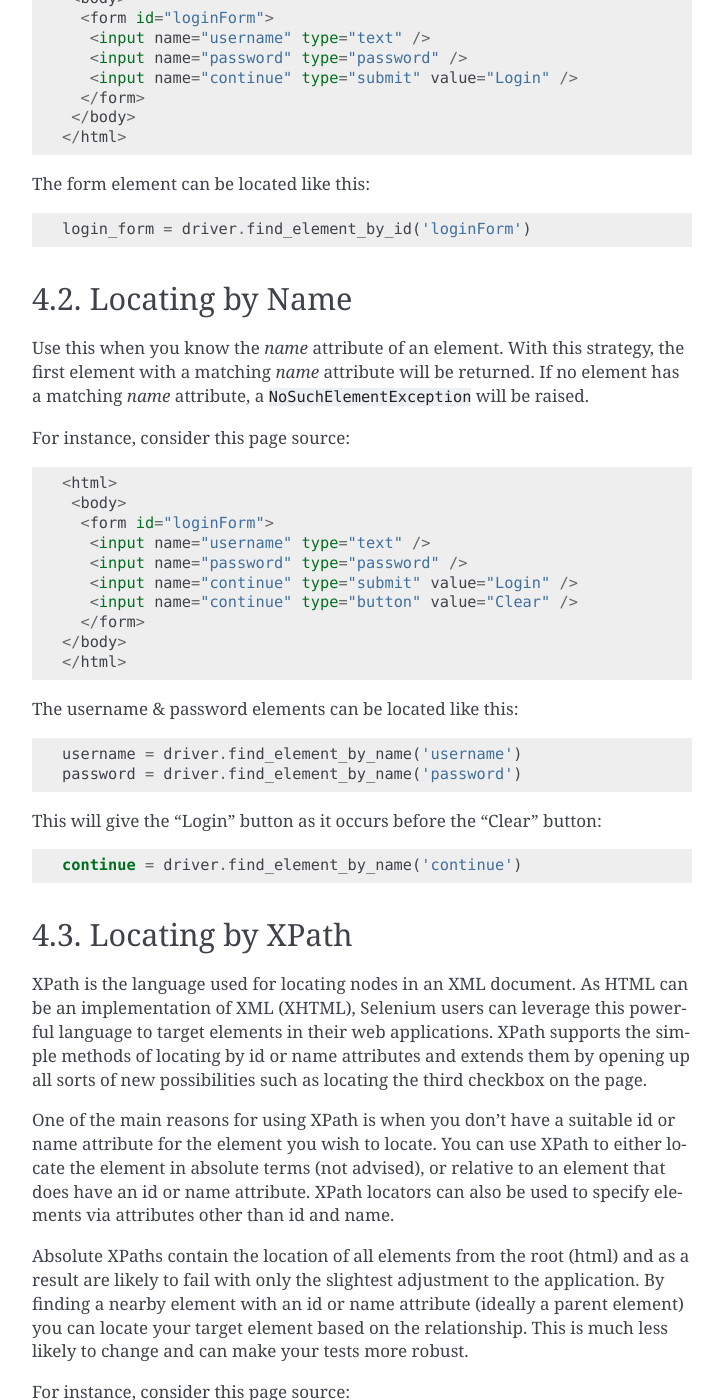
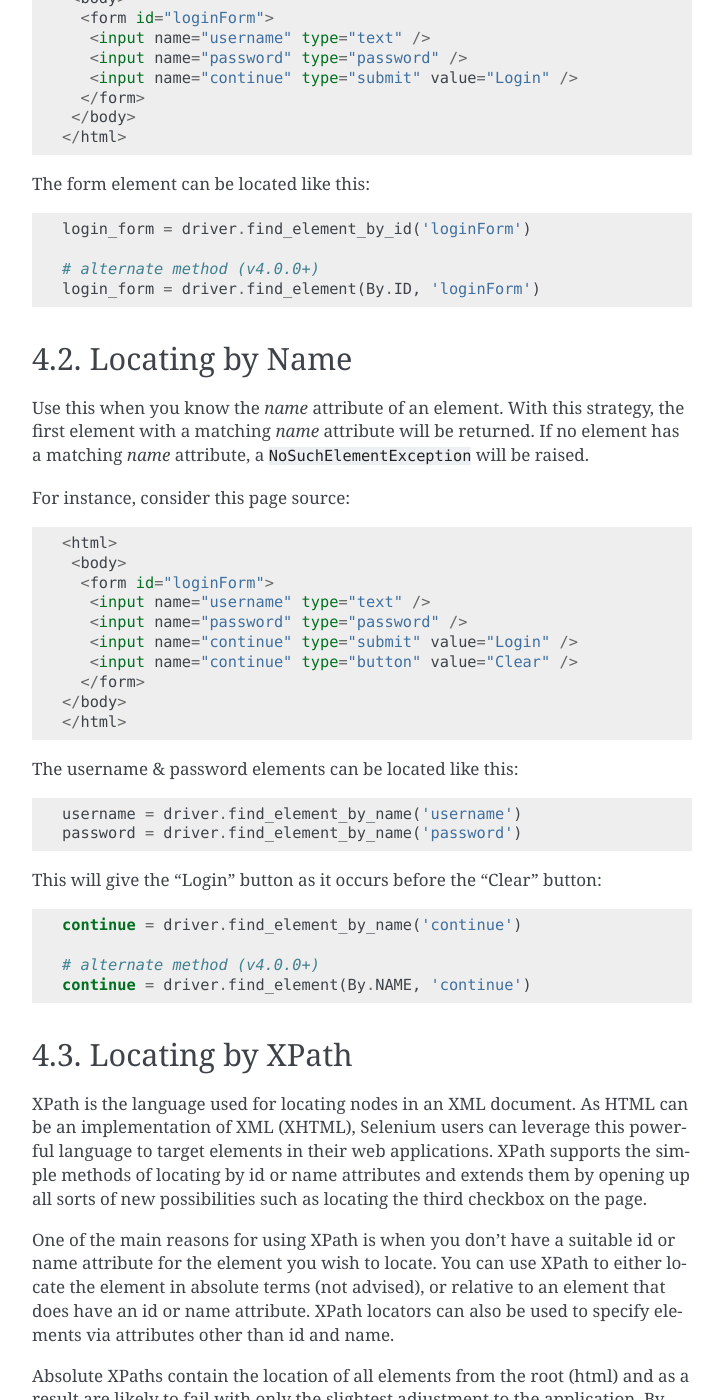
Before and after one commit to baijum/selenium-python, a Sphinx documentation site: the page built from source/locating-elements.rst, in a window 1280 px wide and 1400 px high, scrolled down 1506 px. Shown: the whole window, without its empty margins (388-1111 px from the left). Built offline with Sphinx 7.4.7, drawn with Linux system fonts in a browser that asks for light colours.

Commit message:
Add 4.0.0+ alternative examples to ID and NAME

```diff
--- a/source/locating-elements.rst
+++ b/source/locating-elements.rst
@@ -87,6 +87,9 @@ The form element can be located like this::
 
   login_form = driver.find_element_by_id('loginForm')
 
+  # alternate method (v4.0.0+)
+  login_form = driver.find_element(By.ID, 'loginForm')
+
 
 Locating by Name
 ~~~~~~~~~~~~~~~~
@@ -117,6 +120,9 @@ The username & password elements can be located like this::
 This will give the "Login" button as it occurs before the "Clear" button::
 
   continue = driver.find_element_by_name('continue')
+
+  # alternate method (v4.0.0+)
+  continue = driver.find_element(By.NAME, 'continue')
 
 
 Locating by XPath
```
